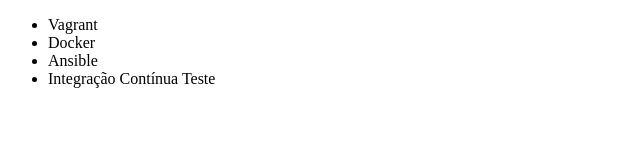
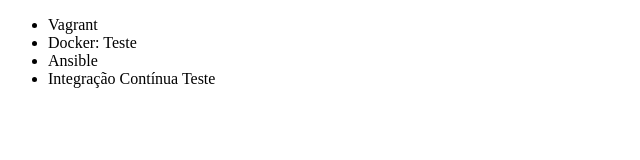
Before and after one commit to Douglas-Carvalho/alura-git, a plain HTML site: page index.html in a window 1280 px wide. Shown: the full height of the page, 0-640 px from the left. Drawn offline with Linux system fonts and the light colour scheme.

Commit message:
corrigindo bug

```diff
--- a/index.html
+++ b/index.html
@@ -7,7 +7,7 @@
 <body>
     <ul>
         <li>Vagrant</li>
-        <li>Docker</li>
+        <li>Docker: Teste</li>
         <li>Ansible</li>
         <li>Integração Contínua Teste</li>
     </ul>
```
